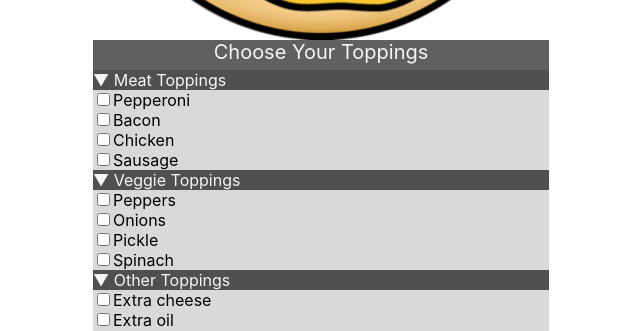
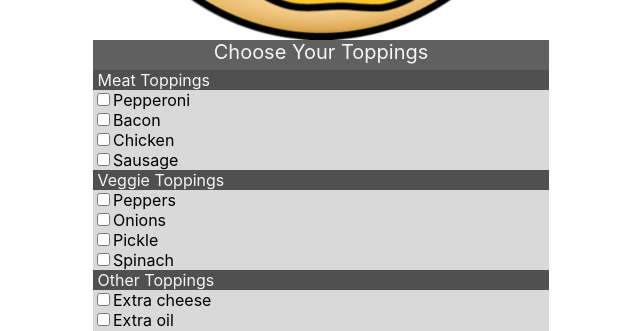
Before and after one commit to mamendez1006/prep-a-pizza, a React (Create React App) app: page /simple_pizzamaker in a window 1280 px wide. Shown: the part 416-747 px from the top of the page, without its empty margins (319-959 px from the left). Built offline with nearby package versions, Linux system fonts and the light colour scheme.

Commit message:
Remove arrows from topping headers

```diff
--- a/src/App.css
+++ b/src/App.css
@@ -67,6 +67,7 @@
   background: #505050;
   color: whitesmoke;
   text-align: left;
+  padding-left: 1%;
 }
 
 .header {
--- a/src/pages/Simple_Pizzamaker.js
+++ b/src/pages/Simple_Pizzamaker.js
@@ -33,7 +33,7 @@ function Simple_Pizzamaker() {
         </div>
         <div className="header">Choose Your Toppings</div>
         <div className="toppings-box">
-          <div className="title">▼ Meat Toppings</div>
+          <div className="title">Meat Toppings</div>
           <div className="list-container">
             {meat_toppings.map((item, index) => (
               <div key={index}>
@@ -44,7 +44,7 @@ function Simple_Pizzamaker() {
           </div>
         </div>
         <div className="toppings-box">
-          <div className="title">▼ Veggie Toppings</div>
+          <div className="title">Veggie Toppings</div>
           <div className="list-container">
             {veggie_toppings.map((item, index) => (
               <div key={index}>
@@ -55,7 +55,7 @@ function Simple_Pizzamaker() {
           </div>
         </div>
         <div className="toppings-box">
-          <div className="title">▼ Other Toppings</div>
+          <div className="title">Other Toppings</div>
           <div className="list-container">
             {other_toppings.map((item, index) => (
               <div key={index}>
```
